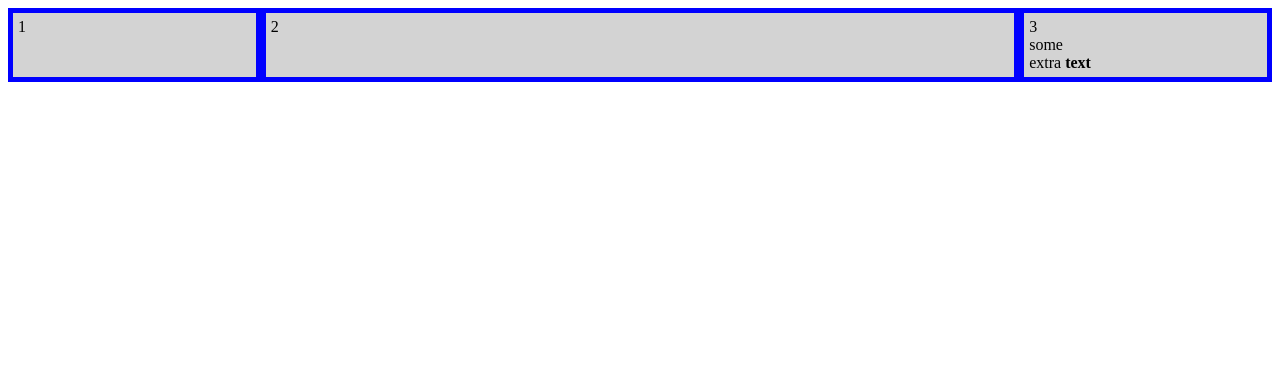
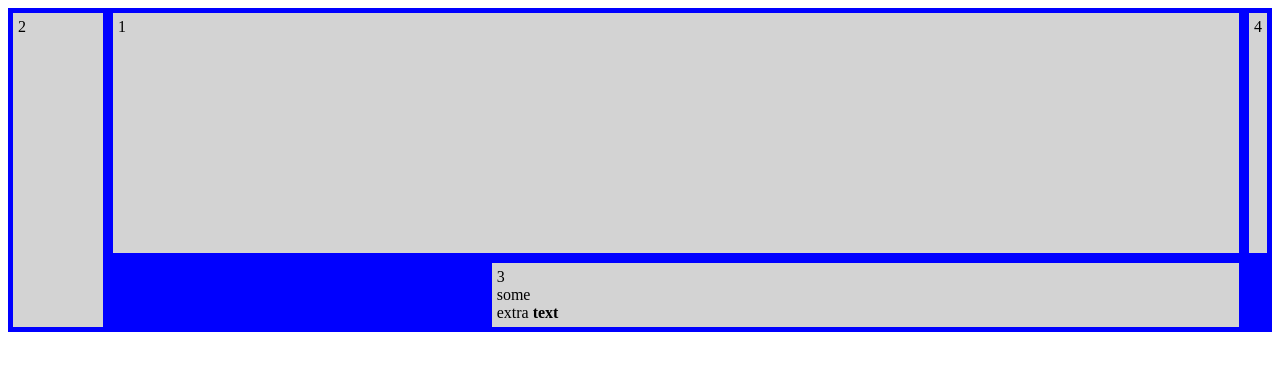
Before and after one commit to MarcoCat/acit1620-week8, a plain HTML site: page index.html in a window 1280 px wide. Drawn offline with Linux system fonts and the light colour scheme.

Commit message:
grid number practice

```diff
--- a/index.html
+++ b/index.html
@@ -9,13 +9,14 @@
     </head>
     <body>
         <div class="container">
-            <div>1</div>
-            <div>2</div>
-            <div>
+            <div class="one">1</div>
+            <div class="two">2</div>
+            <div class="three">
                 3 <br />
                 some <br />
                 extra <b> text </b>
             </div>
+            <div class="four">4</div>
         </div>
 
         <!-- <header>
--- a/style/stylesheet.css
+++ b/style/stylesheet.css
@@ -5,8 +5,8 @@
     align-items: center;
     flex-direction: column; */
     display:grid;
-    /* grid-template-columns:200px 200px; */
-    grid-template-columns:1fr 3fr 1fr;
+    grid-template-columns:100px 1fr 2fr;
+    grid-template-rows: 250px;
 }
 
 .container div{
@@ -15,6 +15,28 @@
     padding:5px;
     /* flex-grow: 1;
     flex-basis: 300px; */
+}
+
+div{
+    overflow-wrap: anywhere;
+}
+
+.one{
+    grid-column: 2/4;
+}
+
+.two{
+    grid-row: 1/3;
+}
+
+.three{
+    grid-row: 2/3;
+    grid-column: 3/4    ;
+}
+
+.four{
+    grid-row: 1/2;
+    grid-column: 4/5;
 }
 
 /* #grow-more{
```
